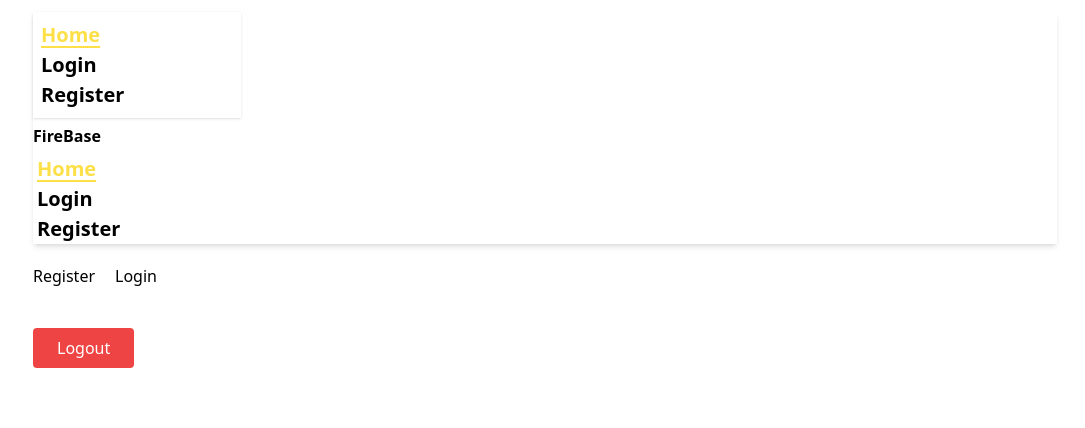
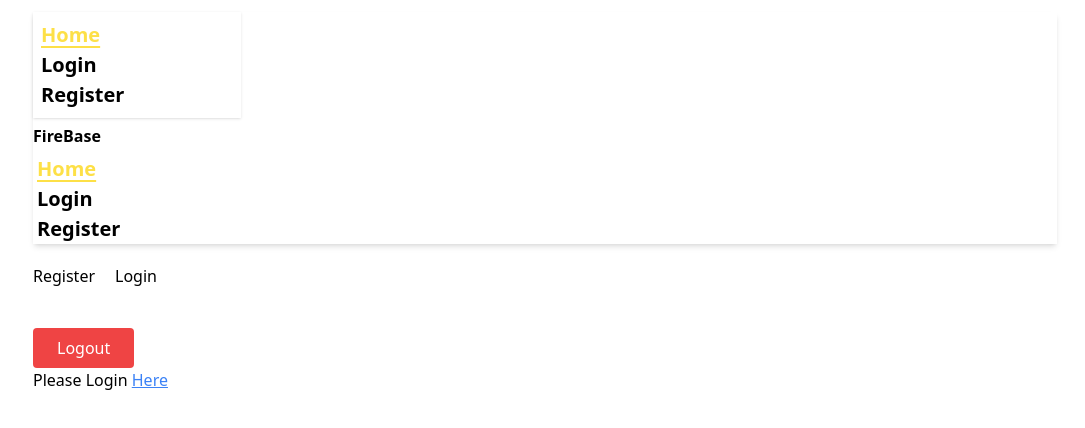
Before and after one commit to Raihan1018/firebaseAuth, a React (Vite) app: page / in a window 1280 px wide. Shown: the top 428 px of the page, without its empty margins (95-1180 px from the left). Built offline with nearby package versions, Linux system fonts and the light colour scheme; no server answers.

Commit message:
onAuthStateChanged

```diff
--- /dev/null
+++ b/src/components/AuthState.jsx
@@ -0,0 +1,39 @@
+import { onAuthStateChanged } from "firebase/auth";
+import React, { use, useEffect, useState } from "react";
+import { Link } from "react-router-dom";
+import { auth } from "../firebase/firebase.init";
+
+const AuthState = () => {
+  const [user, setUser] = useState(null);
+
+  useEffect(() => {
+    const unsubscribe = onAuthStateChanged(auth, (currentUser) => {
+      if (currentUser) {
+        // const uid = currentUser.uid;
+        // console.log(uid);
+        console.log(currentUser.email);
+        setUser(currentUser);
+      } else {
+        console.log("user not found");
+      }
+    });
+    return () => unsubscribe();
+  }, [auth]);
+
+  return (
+    <div>
+      {user ? (
+        <p>Welcome: {user?.email || "No email"}</p>
+      ) : (
+        <p>
+          Please Login{" "}
+          <Link className="text-blue-500 underline" to={"/login"}>
+            Here
+          </Link>
+        </p>
+      )}
+    </div>
+  );
+};
+
+export default AuthState;
--- a/src/pages/Home.jsx
+++ b/src/pages/Home.jsx
@@ -1,6 +1,7 @@
 import React from "react";
 import { Link } from "react-router-dom";
 import Logout from "./Logout";
+import AuthState from "../components/AuthState";
 const Home = () => {
   return (
     <div>
@@ -14,6 +15,7 @@ const Home = () => {
         </Link>
       </div>
       <Logout />
+      <AuthState/>
     </div>
   );
 };
--- a/src/pages/Logout.jsx
+++ b/src/pages/Logout.jsx
@@ -8,7 +8,6 @@ const Logout = () => {
     signOut(auth)
       .then(() => {
         toast.success("Logout successful ");
-        // Sign-out successful.
         console.log("log out done");
       })
       .catch((error) => {
```
